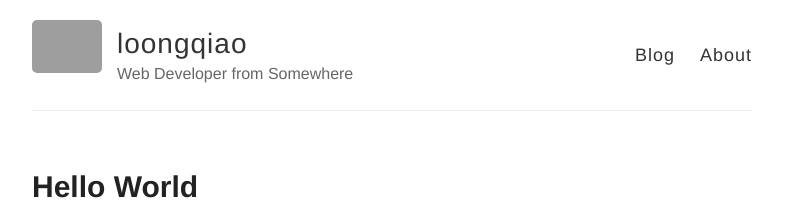
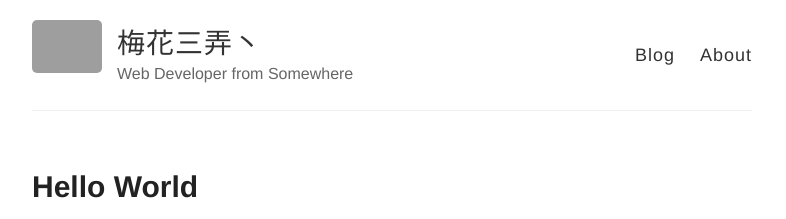
Before and after one commit to loongqiao/blog, a Jekyll site: the page built from _posts/2014-3-3-Hello-World.md, in a window 1280 px wide and 900 px high. Shown: the top 219 px of the window, without its empty margins (248-1034 px from the left). Built offline with Jekyll 4.4.1, drawn with Linux system fonts in a browser that asks for light colours; our own code applies the rules of GitHub Pages for plain Markdown files; grey boxes are pictures that could not be loaded.

Commit message:
Update _config.yml

```diff
--- a/_config.yml
+++ b/_config.yml
@@ -3,7 +3,7 @@
 #
 
 # Name of your site (displayed in the header)
-name: loongqiao
+name: 梅花三弄丶
 
 # Short bio or description (displayed in the header)
 description: Web Developer from Somewhere
```
